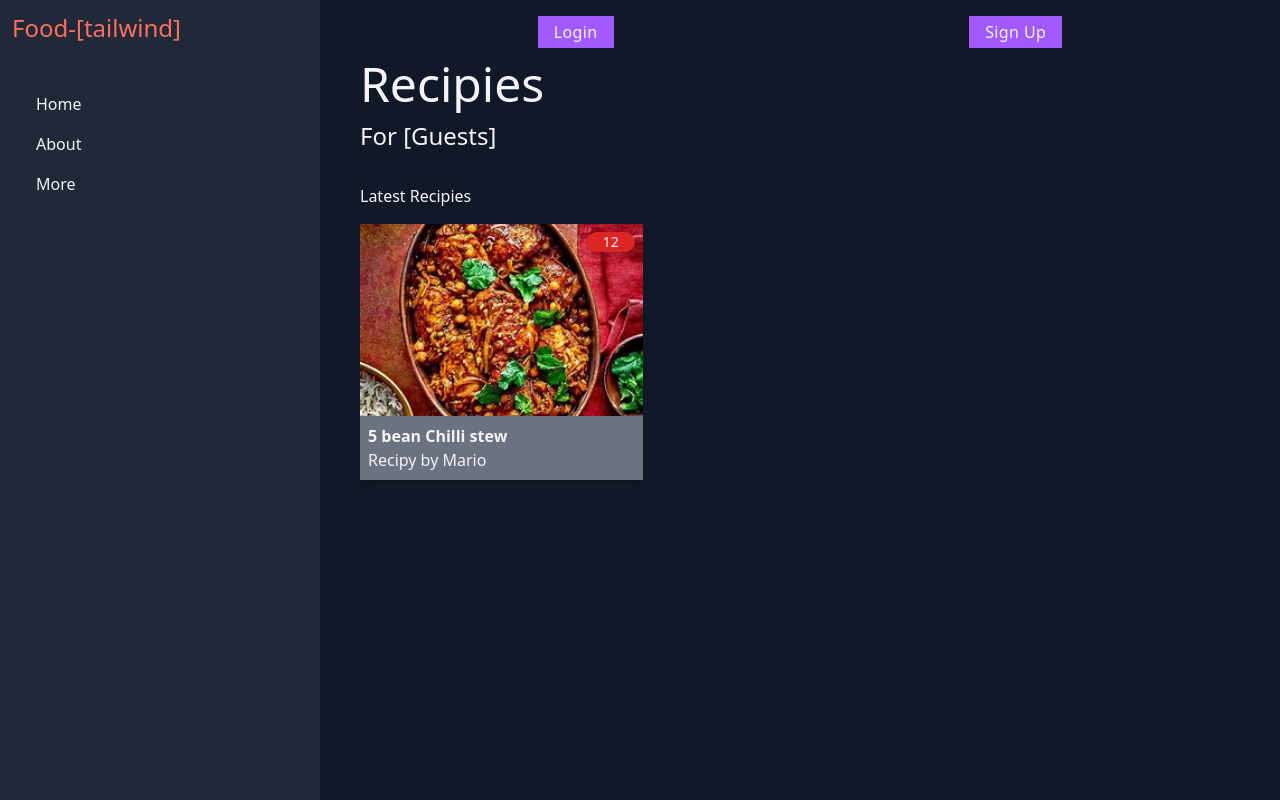
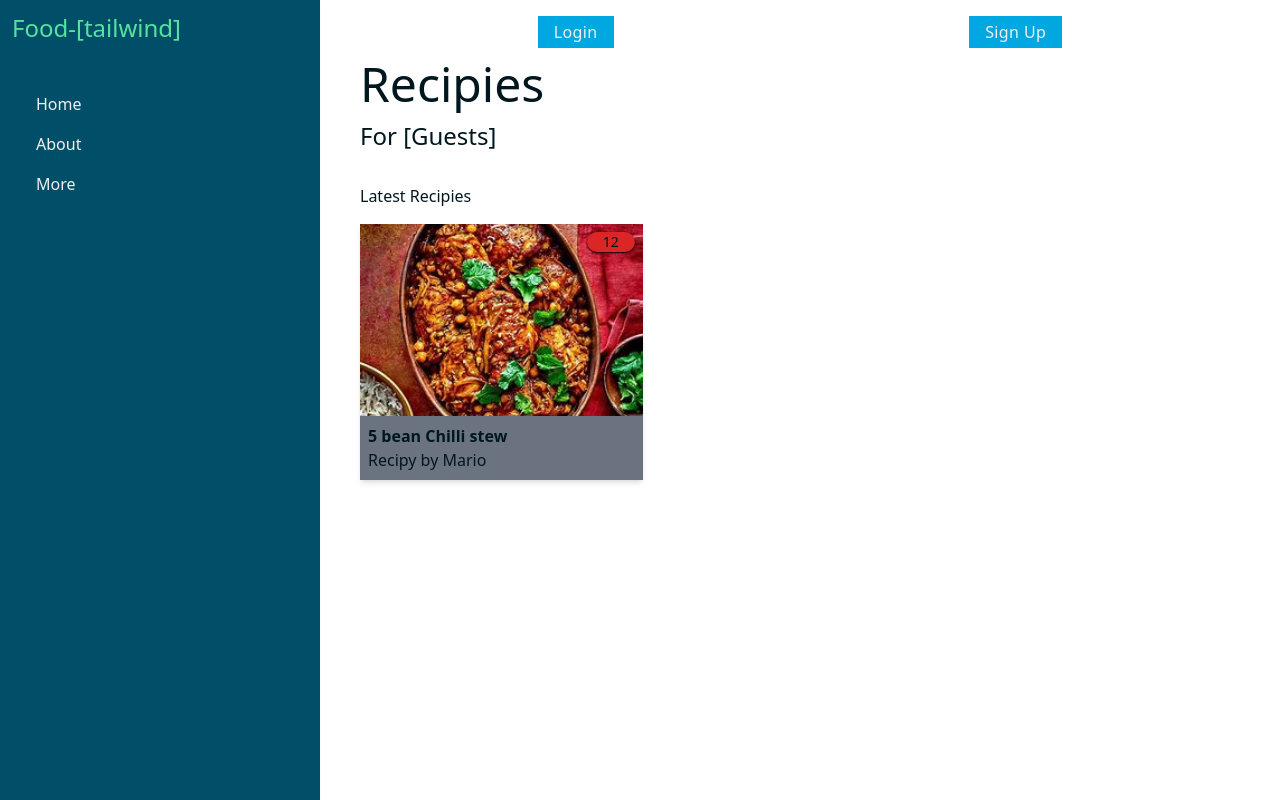
Before and after one commit to Ali1raz/food-tailwind, a website: page public/index.html in a window 1280 px wide. Drawn offline with nearby package versions, Linux system fonts and the light colour scheme; files that its build step writes are made by us from their sources.

Commit message:
changed colors

```diff
--- a/public/index.html
+++ b/public/index.html
@@ -6,21 +6,23 @@
     <title>Food Tailwind</title>
     <link rel="stylesheet" href="./output.css" />
   </head>
-  <body class="font-sans text-gray-100 bg-gray-900 h-[100vh]">
+  <body
+    class="font-sans text-primary-300 bg-white dark:text-white dark:bg-primary-300 h-[100vh]"
+  >
     <div class="w-full md:mx-auto lg:grid lg:grid-cols-4">
       <header
-        class="shadow-sm p-3 bg-gray-800 w-full lg:col-span-1 lg:h-[100vh]"
+        class="shadow-sm p-3 bg-primary-200 w-full lg:col-span-1 lg:h-[100vh]"
       >
         <nav
           class="container flex justify-between items-center lg:flex-col lg:items-start"
         >
           <div>
-            <h1 class="text-2xl text-secondary-100">
+            <h1 class="text-2xl text-green">
               <a href="/">Food-[tailwind]</a>
             </h1>
           </div>
-          <ul class="nav__ul-responsive">
-            <li>
+          <ul class="nav__ul-responsive text-light">
+            <li class="">
               <a href="#">
                 <span>Home</span>
               </a>
@@ -39,12 +41,14 @@
         </nav>
       </header>
 
-      <main class="mt-4 mx-2 md:mx-6 lg:col-span-3 lg:mt-4 lg:px-4 lg:my-4">
+      <main
+        class="mt-4 px-4 mx-2 md:mx-6 lg:col-span-3 lg:mt-4 lg:px-4 lg:my-4"
+      >
         <div class="flex justify-around tracking-wide">
-          <a href="#" class="bg-primary px-4 py-1 rounded-none text-slate-100"
+          <a href="#" class="bg-primary-100 px-4 py-1 rounded-none text-light"
             >Login</a
           >
-          <a href="#" class="bg-primary px-4 py-1 rounded-none text-slate-100"
+          <a href="#" class="bg-primary-100 px-4 py-1 rounded-none text-light"
             >Sign Up</a
           >
         </div>
--- a/src/styles.css
+++ b/src/styles.css
@@ -11,7 +11,7 @@
 }
 
 .badge {
-  @apply bg-red-600 absolute top-2 right-2 shadow-lg rounded-full px-4;
+  @apply bg-red-600 absolute top-2 right-2 shadow-sm shadow-black rounded-full px-4;
 }
 
 .cards-container {
--- a/tailwind.config.js
+++ b/tailwind.config.js
@@ -4,11 +4,13 @@ module.exports = {
   theme: {
     extend: {
       colors: {
-        primary: "#a259ff",
-        secondary: {
-          100: "#ff6f61",
-          200: "#7eff5a",
+        primary: {
+          100: "#00a7e1",
+          200: "#004e68",
+          300: "#00171f",
         },
+        light: "#f1f1f1",
+        green: "#56e39f",
       },
     },
   },
```
